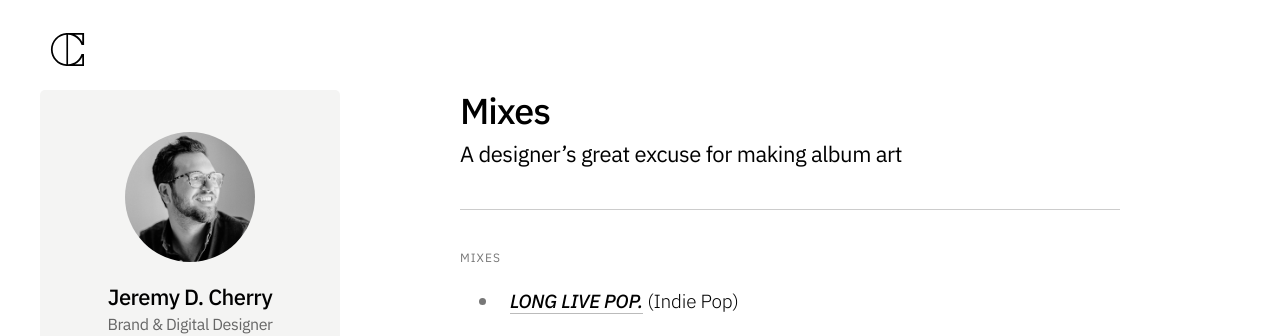
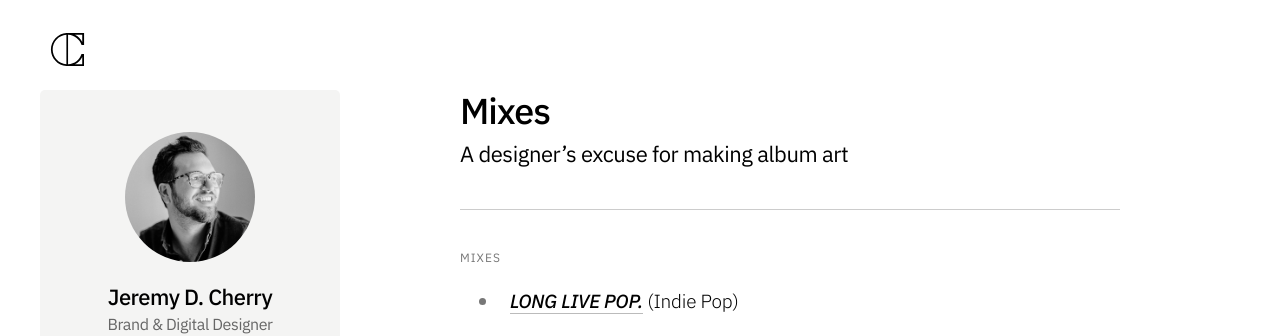
Before and after one commit to jeremydcherry/jeremydcherry.github.io, a Jekyll site: the page built from content/mixes.md, in a window 1280 px wide. Shown: the top 336 px of the page. Built offline with Jekyll 4.4.1, drawn with Linux system fonts in a browser that asks for light colours.

Commit message:
Updated subtitle

```diff
--- a/content/mixes.md
+++ b/content/mixes.md
@@ -6,7 +6,7 @@ permalink: /mixes
 
 # Mixes
 
-### A designer's great excuse for making album art
+### A designer's excuse for making album art
 
 ---
 
```
